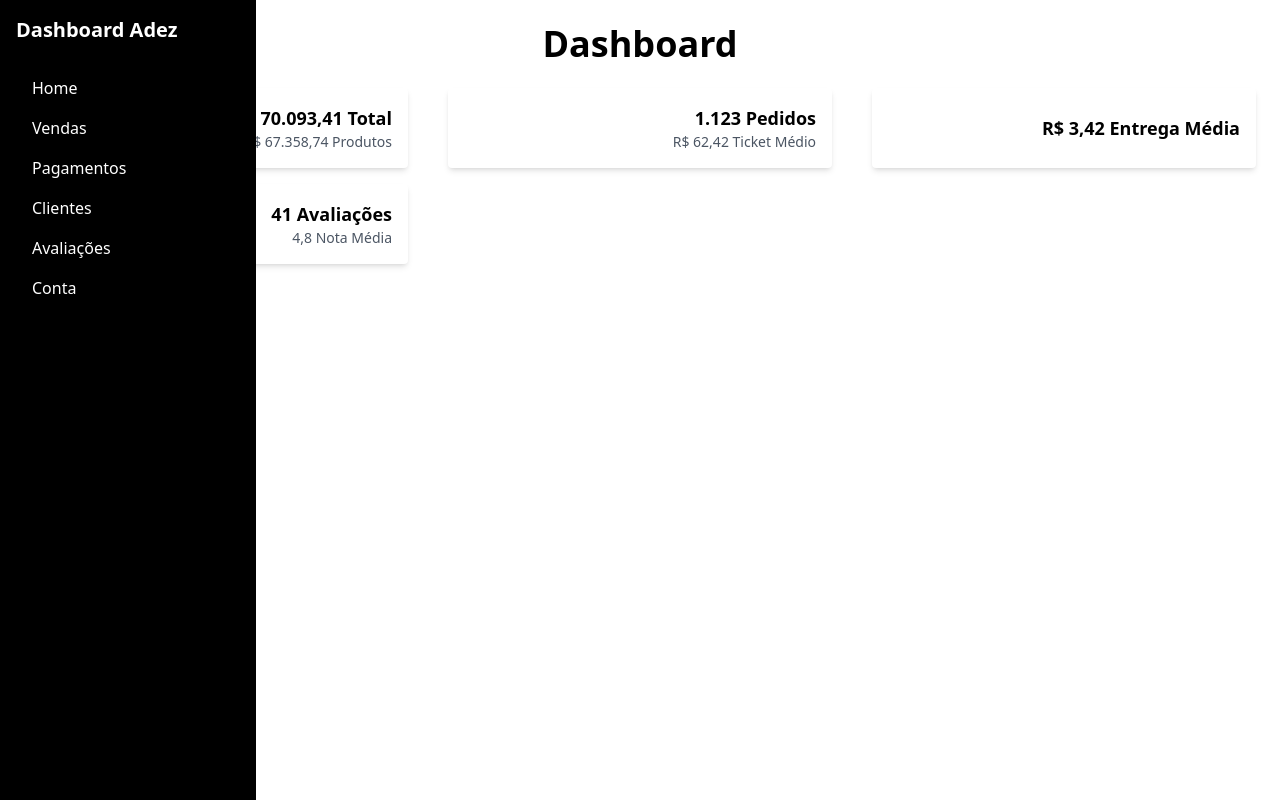
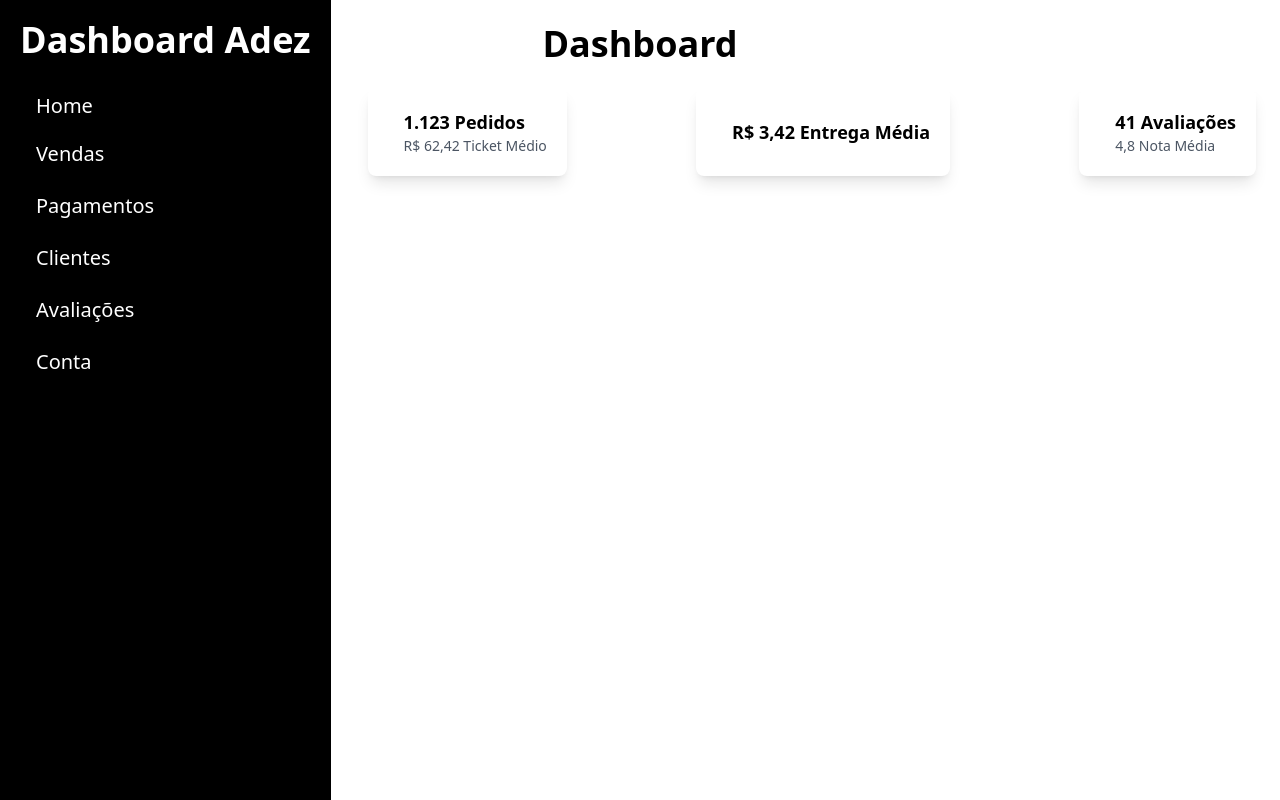
Before and after one commit to IagoRamone/dashboard_ifood, a Next.js app: page /dashboard in a window 1280 px wide. Built offline with nearby package versions, Linux system fonts and the light colour scheme.

Commit message:
Segundo Commit

```diff
--- a/src/app/components/card.tsx
+++ b/src/app/components/card.tsx
@@ -1,14 +1,14 @@
 interface CardProps {
-    icon: string;
+  icon: React.ReactNode;
   text: string;
   subtext?: string;
 }
 
 export default function Card({ icon, text, subtext }: CardProps) {
   return (
-      <div className="flex w-full max-w-sm items-center justify-between rounded bg-white p-4 shadow-md">
-        <i className={`fas ${icon} text-blue-500 text-3xl`}></i>
-        <div className="text-right">
+    <div className="flex items-center justify-start space-x-4 rounded-lg bg-white p-5 shadow-lg transition-all hover:shadow-xl">
+      <div className="text-3xl text-blue-500">{icon}</div>
+      <div className="flex flex-col items-start">
         <p className="text-lg font-semibold">{text}</p>
         {subtext && <p className="text-sm text-gray-600">{subtext}</p>}
       </div>
--- a/src/app/components/sidebar.tsx
+++ b/src/app/components/sidebar.tsx
@@ -1,24 +1,24 @@
 export default function Sidebar() {
   return (
-      <aside className="fixed h-screen w-64 bg-black p-4 text-white">
-        <h2 className="mb-6 text-xl font-semibold">Dashboard Adez</h2>
-        <ul>
-          <li className="rounded p-2 hover:bg-gray-800">
-            <i className="bi bi-house mr-2"></i> Home
+    <aside className="w-65 fixed h-screen bg-black p-5 text-white">
+      <h2 className="mb-6 text-4xl font-semibold">Dashboard Adez</h2>
+      <ul className="text-xl">
+        <li className="rounded p-2 text-xl hover:bg-gray-800">
+          <i className="bi bi-house mr-2 py-10"></i> Home
         </li>
-          <li className="rounded p-2 hover:bg-gray-800">
+        <li className="rounded p-2 py-3 text-xl hover:bg-gray-800">
           <i className="bi bi-bag mr-2"></i> Vendas
         </li>
-          <li className="rounded p-2 hover:bg-gray-800">
+        <li className="rounded p-2 py-3 text-xl hover:bg-gray-800">
           <i className="bi bi-credit-card mr-2"></i> Pagamentos
         </li>
-          <li className="rounded p-2 hover:bg-gray-800">
+        <li className="rounded p-2 py-3 text-xl hover:bg-gray-800">
           <i className="bi bi-person mr-2"></i> Clientes
         </li>
-          <li className="rounded p-2 hover:bg-gray-800">
+        <li className="rounded p-2 py-3 text-xl hover:bg-gray-800">
           <i className="bi bi-star mr-2"></i> Avaliações
         </li>
-          <li className="rounded p-2 hover:bg-gray-800">
+        <li className="rounded p-2 py-3 text-xl hover:bg-gray-800">
           <i className="bi bi-person mr-2"></i> Conta
         </li>
       </ul>
--- a/src/app/dashboard/page.tsx
+++ b/src/app/dashboard/page.tsx
@@ -9,24 +9,24 @@ export default function Dashboard() {
         <section className="text-center">
           <h1 className="mb-6 text-4xl font-bold">Dashboard</h1>
         </section>
-        <div className="flex flex-wrap justify-between gap-4">
+        <div className="flex flex-wrap justify-between gap-2">
           <Card
-            icon="fa-box"
+            icon={<i className="fas fa-box"></i>}
             text="R$ 70.093,41 Total"
             subtext="R$ 67.358,74 Produtos"
           />
           <Card
-            icon="fa-shopping-cart"
+            icon={<i className="fas fa-shopping-cart"></i>}
             text="1.123 Pedidos"
             subtext="R$ 62,42 Ticket Médio"
           />
           <Card
-            icon="fa-truck"
+            icon={<i className="fas fa-truck"></i>}
             text="R$ 3,42 Entrega Média"
             subtext=""
           />
           <Card
-            icon="fa-star"
+            icon={<i className="fas fa-star"></i>}
             text="41 Avaliações"
             subtext="4,8 Nota Média"
           />
```
Lines whose indentation alone changed are shown as unchanged.
